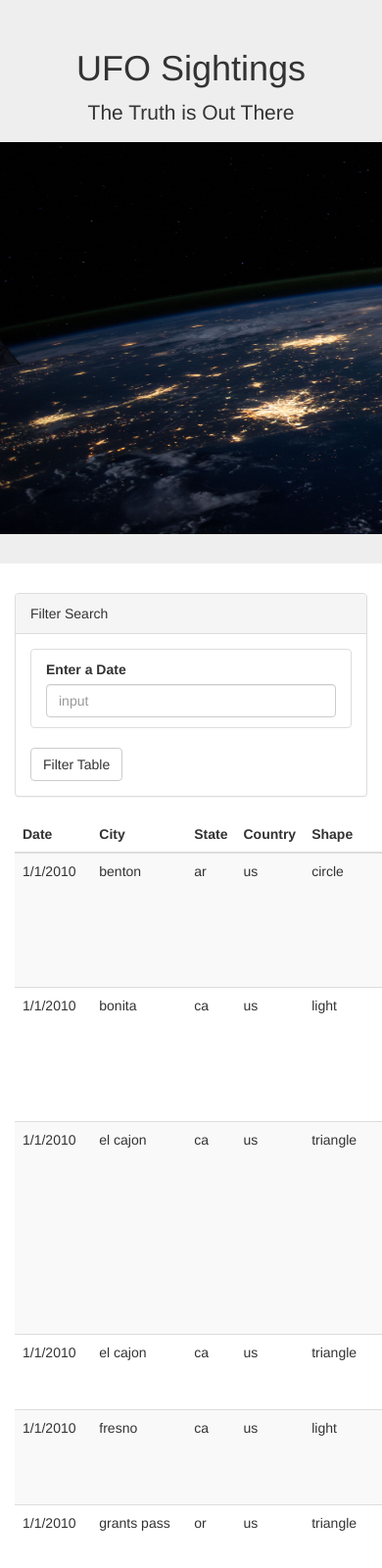
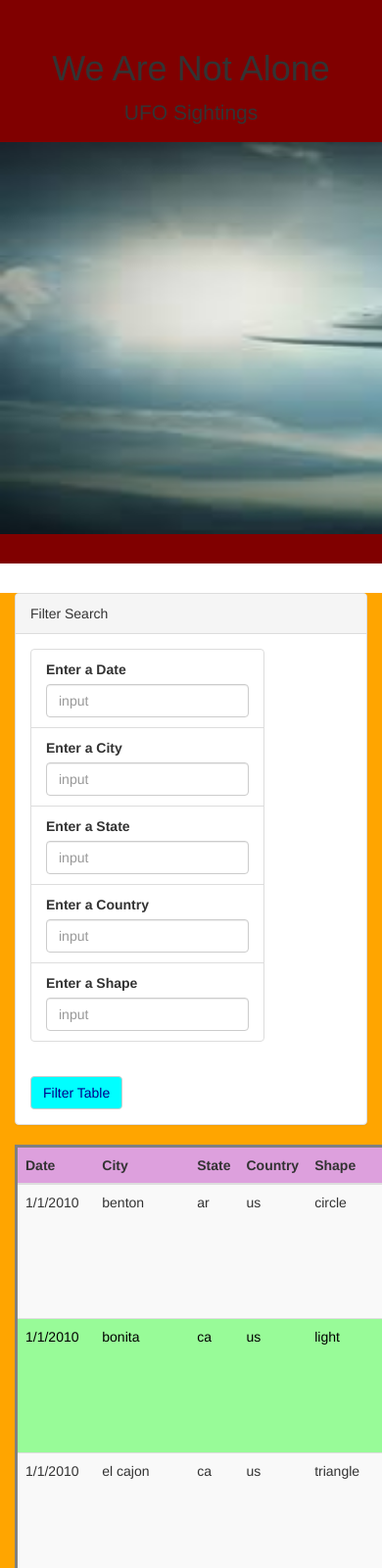
Before and after one commit to swillia75/UFO_reports_using_js, a plain HTML site: page UFO-level-2/index.html in a window 390 px wide. Shown: the top 1600 px of the page at 98% size. Drawn offline with nearby package versions, Linux system fonts and the light colour scheme.

Commit message:
added to style.css

```diff
--- a/UFO-level-1/static/js/style.css
+++ b/UFO-level-1/static/js/style.css
@@ -1,11 +1,33 @@
 h1{
     color: black;
-}
+  }
 
-table, th, td {
-    border: 10 px green;
-}
+  .jumbotron{
+      background-color:maroon;
+  }
 
-.button{
-    background: red;
-}
+  .btn{
+      background-color: cyan;
+      color: darkblue;
+  }
+
+  table{
+      border-style: solid;
+  }
+
+  .container{
+      background-color: orange;
+  }
+
+  ul {
+      display: inline-block
+  }
+
+  tr:nth-child(even){
+      background-color: palegreen;
+      color: black
+  }
+
+  tr:nth-child(odd){
+      background-color: plum;
+      color:  black
--- a/UFO-level-2/index.html
+++ b/UFO-level-2/index.html
@@ -7,14 +7,14 @@
   <meta name="viewport" content="width=device-width, initial-scale=1">
   <link rel="stylesheet" href="https://maxcdn.bootstrapcdn.com/bootswatch/3.3.7/superhero/bootstrap.min.css">
   <link href="https://fonts.googleapis.com/css?family=Ubuntu" rel="stylesheet">
- <!--<link rel="stylesheet" href="static/js/style.css"-->
+  <link rel="stylesheet" href="static/css/style.css">
 </head>
 
 <body>
    <div class="jumbotron text-center">
-      <h1>UFO Sightings</h1>
-      <p>The Truth is Out There</p>
-      <img src = "static/images/nasa.jpg" width = 1000 height = 400>
+      <h1>We Are Not Alone</h1>
+      <p>UFO Sightings</p>
+      <img src = "static/images/ufo.jpg" width = 1000 height = 400>
     </div>
     <div class="container">
       <div class="row margin-top-50">
@@ -28,6 +28,22 @@
                     <ul class="list-group" id="filters">
                       <li class="filter list-group-item">
                         <label for="date">Enter a Date</label>
+                        <input class="form-control" id="input" type="text" placeholder="input">
+                      </li>
+                      <li class="filter list-group-item">
+                        <label for="city">Enter a City</label>
+                        <input class="form-control" id="input" type="text" placeholder="input">
+                      </li>
+                      <li class="filter list-group-item">
+                        <label for="state">Enter a State</label>
+                        <input class="form-control" id="input" type="text" placeholder="input">
+                      </li>
+                      <li class="filter list-group-item">
+                        <label for="country">Enter a Country</label>
+                        <input class="form-control" id="input" type="text" placeholder="input">
+                      </li>
+                      <li class="filter list-group-item">
+                        <label for="shape">Enter a Shape</label>
                         <input class="form-control" id="input" type="text" placeholder="input">
                       </li>
                      </ul>
@@ -55,7 +71,7 @@
               <tbody></tbody>
             </table>
           </div>
-        </div>
+       </div>
       </div>
     </div>
     <footer class="footer">
--- a/UFO-level-2/static/css/style.css
+++ b/UFO-level-2/static/css/style.css
@@ -1,195 +1,36 @@
-* {
-  box-sizing: border-box;
-  font-family: Ubuntu, sans-serif;
+h1{
+  color: black;
 }
 
-html,
-body {
-  height: 100%;
-  padding: 0;
-  margin: 0;
+.jumbotron{
+    background-color:maroon;
 }
 
-/* The wrapper contains all of the page's content besides the footer, which is pushed to the bottom of the page */
-.wrapper {
-  position: relative;
-  min-height: 100%;
-  padding-bottom: 130px;
-  overflow: auto;
+.btn{
+    background-color: cyan;
+    color: darkblue;
 }
 
-/* The footer is positioned at the bottom of the page */
-.footer {
-  position: absolute;
-  right: 0;
-  bottom: 0;
-  left: 0;
-  min-height: 100px;
-  background: #4e5d6c;
+table{
+    border-style: solid;
 }
 
-/* The code styles the text at the bottom of the footer */
-.footer > .bottom {
-  position: absolute;
-  right: 0;
-  bottom: 0;
-  left: 0;
-  padding: 5px;
-  background: #1b3146;
+.container{
+    background-color: orange;
 }
 
-.navbar {
-  padding: 5px;
-  margin: 0;
+ul {
+    display: inline-block
 }
 
-/* This CSS styles the ufo icon in the navbar */
-.nav-ufo {
-  position: absolute;
-  bottom: 5px;
-  left: 150px;
-  width: 35px;
-  color: white;
+tr:nth-child(even){
+    background-color: palegreen;
+    color: black
 }
 
-/* Adding styles to the aside and filter form */
-.ufo-form {
-  margin-top: 50px;
-}
-
-.filters .panel-body {
-  padding: 0;
-}
-
-.filters {
-  margin-top: 10px;
-}
-
-select {
-  display: block;
-  width: 100%;
-  padding: 8px;
-  color: #8e979f;
-  outline: none;
-}
-
-#table-area th {
-  text-align: center;
-}
-
-#table-area th:first-child,
-#table-area th:nth-child(2),
-#table-area th:nth-child(6) {
-  min-width: 70px;
-}
-
-.loader {
-  margin-top: 50px;
-}
-
-.margin-top-50 {
-  margin-top: 50px;
-}
-
-/* The styles for the parallax */
-.hero {
-  position: relative;
-  height: 550px;
-  padding: 20px;
-  margin: 0;
-  background: black;
-  background-image: url("../images/nasa.jpg");
-  background-attachment: fixed;
-  background-position: bottom center;
-  background-size: cover;
-}
-
-.hero h1 {
-  margin-top: 200px;
-  font-size: 0.1rem;
-  animation: title 1.2s forwards linear;
-}
-
-.hero p {
-  font-size: 2rem;
-  opacity: 0;
-  animation: subtitle 1.2s forwards linear;
-  animation-delay: 1.2s;
-}
-
-/* input placeholder color changes */
-.form-control::-webkit-input-placeholder {
-  /* Chrome/Opera/Safari */
-  color: #8e979f;
-}
-
-.form-control::-moz-placeholder {
-  /* Firefox 19+ */
-  color: #8e979f;
-}
-
-.form-control:-ms-input-placeholder {
-  /* IE 10+ */
-  color: #8e979f;
-}
-
-.form-control:-moz-placeholder {
-  /* Firefox 18- */
-  color: #8e979f;
-}
-
-/* media queries which will only be activated at specific screen sizes */
-@media (max-width: 800px) {
-  #table-area td {
-    font-size: 1em;
-  }
-}
-
-@media (max-width: 500px) {
-  #table-area thead {
-    display: none;
-  }
-
-  #table-area tr td:first-child {
-    font-size: 1.8em;
-    font-weight: bold;
-    background: #1b3146;
-  }
-
-  #table-area tr td:last-child {
-    margin-bottom: 20px;
-  }
-
-  #table-area tr td:last-child::after {
-    display: block;
-    width: 100%;
-    height: 1px;
-    margin-top: 20px;
-    content: " ";
-    background: aliceblue;
-  }
-
-  #table-area td {
-    font-size: 1.25em;
-  }
-
-  #table-area tbody td {
-    display: block;
-    text-align: center;
-  }
-
-  #table-area tbody td::before {
-    display: block;
-    font-size: 1.4em;
-    font-weight: bold;
-    text-align: center;
-    content: attr(data-th);
-  }
-
-  .hero h1 {
-    animation: smaller-title 1.2s forwards linear;
-  }
-}
+tr:nth-child(odd){
+    background-color: plum;
+    color:  black
 
 /* keyframe animations which will be used to animate the title */
 @keyframes title {
--- a/UFO-level-2/static/js/app.js
+++ b/UFO-level-2/static/js/app.js
@@ -47,11 +47,13 @@ function runEnter(){
   // Prevent the page from refreshing
   d3.event.preventDefault();
 
-  var inputElement = d3.select("#input")
+  var inputElement = d3.select("#input");
 
   // Select the input element and get the raw HTML node
   // Get the value property of the input element
   var inputValue = inputElement.property("value");
+
+
 
 
   var filteredData = ufoData.filter(UFO => UFO.datetime === inputValue ||
@@ -61,7 +63,7 @@ function runEnter(){
                                       UFO.shape === inputValue);
 
 
-  // var tbody = d3.select("tbody");
+  var tbody = d3.select("tbody");
 
 
   tbody.html("");
```
Also changed, not shown: UFO-level-1/index.html (+1 -1 lines), UFO-level-1/static/images/ufo.jpg (added), UFO-level-1/static/images/ufo.svg (deleted), UFO-level-2/static/images/ufo.jpg (added), UFO-level-2/static/images/ufo.svg (deleted).
